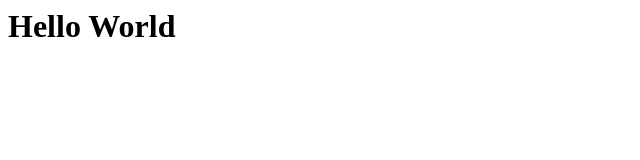
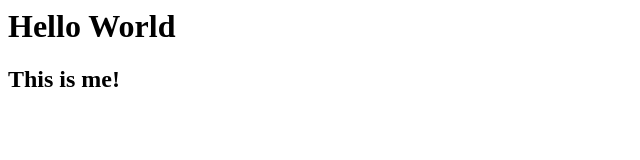
Before and after one commit to OliveBruce/new-repo, a plain HTML site: page index.html in a window 1280 px wide. Shown: the whole page, without its empty margins (0-640 px from the left). Drawn offline with Linux system fonts and the light colour scheme.

Commit message:
add html markup

```diff
--- a/index.html
+++ b/index.html
@@ -1,3 +1,6 @@
 <head>
   <h1>Hello World</h1>
 </head>
+<body>
+  <h2>This is me!</h2>
+</body>
```
